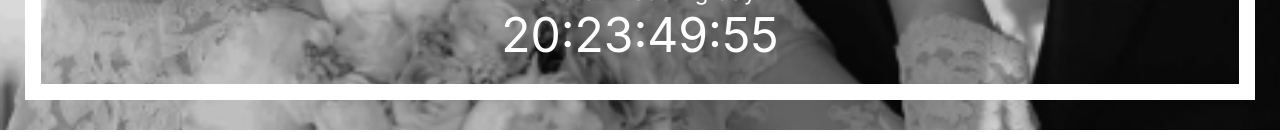
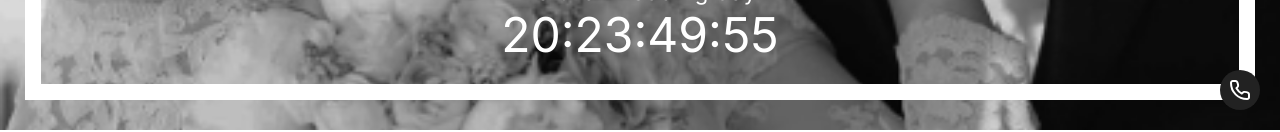
Before and after one commit to VaheHovakimyan/hraviratoms-client, a React (Create React App) app: page / in a window 1280 px wide. Shown: the part 670-802 px from the top of the page. Built offline with nearby package versions, Linux system fonts and the light colour scheme; no server answers; a web font is replaced by a local one.

Commit message:
add call button

```diff
--- a/src/App.tsx
+++ b/src/App.tsx
@@ -3,6 +3,7 @@ import ContactOwnerForm from './components/contact-owner/ContactOwnerForm';
 import './App.css';
 import 'react-international-phone/style.css';
 import Footer from './components/footer/Footer';
+import CallTo from './components/call-to/CallTo';
 
 function App() {
 
@@ -11,6 +12,7 @@ function App() {
       <Welcome />
       <ContactOwnerForm />
       <Footer />
+      <CallTo />
     </div>
   );
 }
--- /dev/null
+++ b/src/components/call-to/CallTo.scss
@@ -0,0 +1,16 @@
+.call_to{
+  width: 40px;
+  height: 40px;
+  background-color: #222222;
+  border-radius: 50%;
+  position: fixed;
+  bottom: 20px;
+  right: 20px;
+  cursor: pointer;
+  .call_to_link{
+    display: flex;
+    justify-content: center;
+    align-items: center;
+    height: 100%;
+  }
+}
--- /dev/null
+++ b/src/components/call-to/CallTo.tsx
@@ -0,0 +1,15 @@
+import { FC } from "react";
+import telephone_icon from '../../images/icons/tel_icon.svg';
+import './CallTo.scss';
+
+const CallTo: FC = () => {
+  return (
+    <div className="call_to">
+      <a href="tel:+37494177419" className="call_to_link">
+        <img src={telephone_icon} alt="telephone_icon" />
+      </a>
+    </div>
+  )
+}
+
+export default CallTo;
```
Also changed, not shown: src/images/icons/tel_icon.svg (added).
